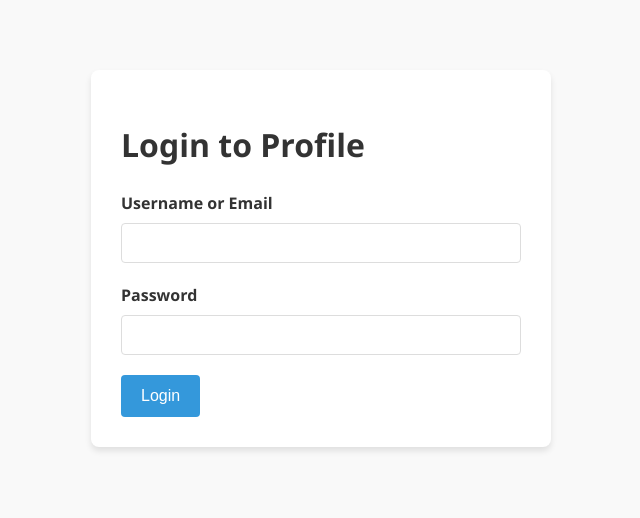
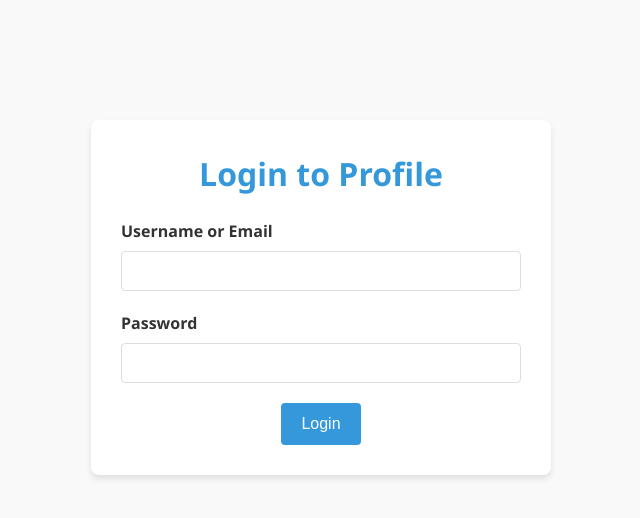
Before and after one commit to aelidris/GraphQL, a plain HTML site: page index.html in a window 1280 px wide. Shown: the whole page, without its empty margins (319-959 px from the left). Drawn offline with Linux system fonts and the light colour scheme.

Commit message:
refine the style of login page

```diff
--- a/style.css
+++ b/style.css
@@ -35,16 +35,22 @@ body {
 .login-container {
     max-width: 400px;
     width: 90%;
-    margin: 50px auto;
+    margin: 100px auto;
     padding: 30px;
     background-color: var(--card-bg);
     border-radius: var(--border-radius);
     box-shadow: var(--shadow);
 }
 
-@media (max-width: 480px) {
+.login-container h1 {
+    margin-top: 0%;
+    text-align: center;
+    color: var(--primary-color);
+}
+
+@media (width < 480px) {
     .login-container {
-        width: 95%;
+        width: 85%;
         padding: 20px;
         margin: 30px auto;
     }
@@ -81,7 +87,12 @@ button {
     width: 100%;
 }
 
-@media (min-width: 481px) {
+#login-form button {
+    display: block;
+    margin: 0px auto;
+}
+
+@media (width > 481px) {
     button {
         width: auto;
     }
@@ -151,7 +162,7 @@ header {
     font-size: 0.9rem;
 }
 
-@media (max-width: 576px) {
+@media (width < 576px) {
     .header-content {
         flex-direction: column;
         align-items: flex-start;
@@ -178,7 +189,7 @@ header {
     gap: 30px;
 }
 
-@media (max-width: 768px) {
+@media (width < 768px) {
     .profile-grid {
         grid-template-columns: 1fr;
     }
@@ -215,7 +226,7 @@ header {
     padding: 15px 5px;
 }
 
-@media (max-width: 576px) {
+@media (width < 576px) {
     .stat-item {
         min-width: 80px;
         padding: 10px 5px;
@@ -233,7 +244,7 @@ header {
     color: #777;
 }
 
-@media (max-width: 400px) {
+@media (width < 400px) {
     .stat-value {
         font-size: 24px;
     }
@@ -261,7 +272,7 @@ header {
     gap: 10px;
 }
 
-@media (max-width: 576px) {
+@media (width < 576px) {
     .project-item {
         font-size: 16px;
         padding: 12px 8px;
@@ -305,7 +316,7 @@ header {
     white-space: nowrap;
 }
 
-@media (max-width: 576px) {
+@media (width < 576px) {
     .tab-button {
         flex: 1;
         padding: 8px;
@@ -391,7 +402,7 @@ svg {
     transform: translateX(5px);
 }
 
-@media (max-width: 576px) {
+@media (width < 576px) {
     .pie-segment:hover {
         transform: translateX(3px);
     }
@@ -413,7 +424,7 @@ svg {
     margin-bottom: 8px;
 }
 
-@media (max-width: 576px) {
+@media (width < 576px) {
     .legend-item {
         margin-right: 10px;
         margin-bottom: 6px;
@@ -445,7 +456,7 @@ svg {
     animation: spin 1s linear infinite;
 }
 
-@media (max-width: 576px) {
+@media (width < 576px) {
     .spinner {
         width: 30px;
         height: 30px;
```
